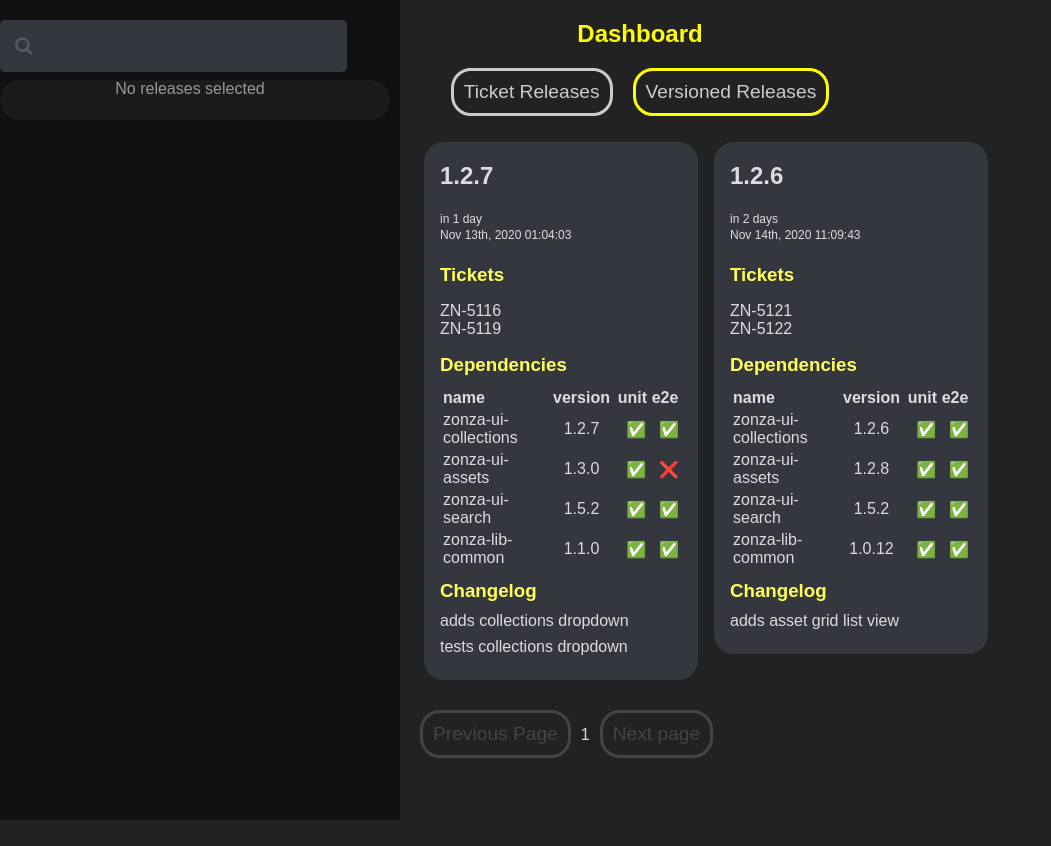
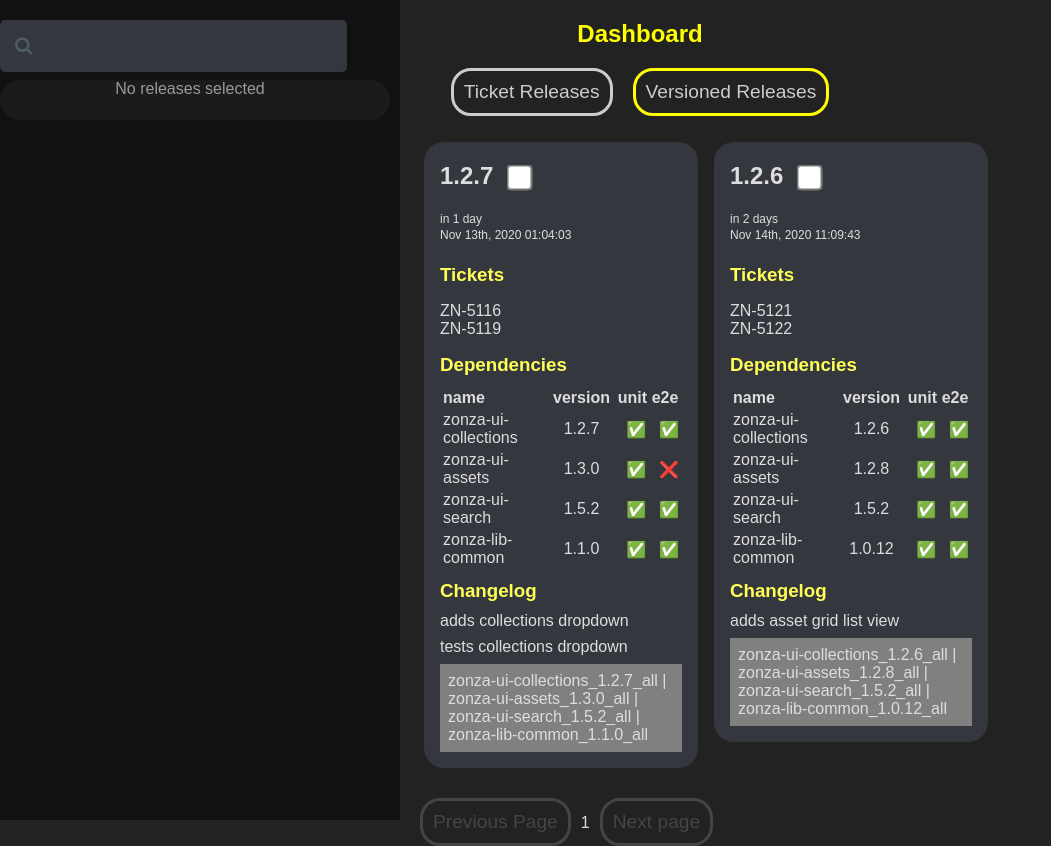
Before and after one commit to hogarthww-labs/release-dashboard, a React (Create React App) app: page / in a window 1280 px wide. Shown: the whole page, without its empty margins (0-1051 px from the left). Before the commit the page ends 800 px from the top, so only its background shows below. Built offline with nearby package versions, Linux system fonts and the light colour scheme.

Commit message:
add more raptly package release displays

```diff
--- a/src/components/Combined.js
+++ b/src/components/Combined.js
@@ -40,9 +40,7 @@ const SelectedReleaseNames = ({releases}) => {
   return Object.keys(releases).join(', ')
 }
 
-const DeployCombinedReleaseAsVersion = ({dependencies}) => {
-  const [version, setVersion] = useState("")
-  const [_, setDeployment] = useState(false)
+export const RaptlyDependencies = ({dependencies}) => {
   const [deploymentCommand, setDeploymentCommand] = useState("")
 
   useEffect(() => {
@@ -51,12 +49,19 @@ const DeployCombinedReleaseAsVersion = ({dependencies}) => {
     setDeploymentCommand(calcCommand())
   }, [dependencies])
 
+  return <div className="deployCommand">{deploymentCommand}</div>
+}
+
+const DeployCombinedReleaseAsVersion = ({dependencies}) => {
+  const [version, setVersion] = useState("")
+  const [_, setDeployment] = useState(false)
+
   return <>
-  <div className="deployVersion">
-    <input name="version" value={version} onChange={(e) => setVersion(e.target.value) } placeholder="version" />
-    <button id="deploy" name="deploy" onClick={() => setDeployment(version)}>Deploy</button>
-  </div>
-  <div className="deployCommand">{deploymentCommand}</div>
+    <div className="deployVersion">
+      <input name="version" value={version} onChange={(e) => setVersion(e.target.value) } placeholder="version" />
+      <button id="deploy" name="deploy" onClick={() => setDeployment(version)}>Deploy</button>
+    </div>
+    <RaptlyDependencies dependencies={dependencies} />
   </>
 }
 
--- a/src/components/Common.js
+++ b/src/components/Common.js
@@ -13,6 +13,8 @@ export const DateAndTime = ({date}) => {
   const dt = new window.Date(date)
   return <div className="date"><TimeAgo date={dt} /><Date date={dt} /></div>
 }
+
+export const SelectRelease = ({id, selected, setSelected}) => <input name={id} className="selectRelease" selected={selected} type="checkbox" onClick={e => setSelected(e.target.checked)} />
 
 export const Pagination = ({setPage, page, latestData}) => <div className="pagination">
   <button
--- a/src/components/TicketRelease.js
+++ b/src/components/TicketRelease.js
@@ -1,8 +1,7 @@
 import React, { useState, useEffect } from 'react';
+import { RaptlyDependencies } from './Combined';
 
-import { Changelog, DateAndTime, Dependencies, Tickets } from './Common';
-
-const SelectRelease = ({id, selected, setSelected}) => <input name={id} className="selectRelease" selected={selected} type="checkbox" onClick={e => setSelected(e.target.checked)} />
+import { Changelog, DateAndTime, Dependencies, SelectRelease, Tickets } from './Common';
 
 export const TicketRelease = ({ release, addRelease, removeRelease }) => {
   const [selected, setSelected] = useState("")
@@ -18,6 +17,7 @@ export const TicketRelease = ({ release, addRelease, removeRelease }) => {
       <Tickets tickets={tickets } />
       <Dependencies dependencies={dependencies } />
       <Changelog changelog={changelog } />
+      <RaptlyDependencies dependencies={dependencies} />
     </div>
   );
 }
--- a/src/components/VersionRelease.js
+++ b/src/components/VersionRelease.js
@@ -1,16 +1,23 @@
-import React from 'react';
+import React, { useState, useEffect } from 'react';
+import { RaptlyDependencies } from './Combined';
 
-import { Changelog, DateAndTime, Dependencies, Tickets } from './Common';
+import { Changelog, DateAndTime, Dependencies, SelectRelease, Tickets } from './Common';
 
-export const VersionRelease = ({ release }) => {
+export const VersionRelease = ({ release, addRelease, removeRelease }) => {
+  const [selected, setSelected] = useState("")
   const { id, date, tickets, dependencies, changelog } = release
+  useEffect(() => {
+    selected ? addRelease(id, release) : removeRelease(id)
+  }, [id, release, selected, addRelease, removeRelease])
+
   return (
     <div className="card">
-      <h2>{ id }</h2>
+      <h2>{ id }<SelectRelease id={id} selected={selected} setSelected={setSelected} /></h2>
       <DateAndTime date={date } />
       <Tickets tickets={tickets } />
       <Dependencies dependencies={dependencies } />
       <Changelog changelog={changelog } />
+      <RaptlyDependencies dependencies={dependencies} />
     </div>
   );
 }
--- a/src/components/VersionedReleases.js
+++ b/src/components/VersionedReleases.js
@@ -4,6 +4,7 @@ import { usePaginatedQuery, useQueryCache } from 'react-query';
 
 import { Pagination } from './Common';
 import { VersionRelease } from './VersionRelease';
+import { useStore } from './store';
 
 const fetchVersionedReleases = async (key, page, query) => {
   // const res = await fetch(`${host}/versioned-releases/?page=${page}`);
@@ -21,6 +22,9 @@ const fetchVersionedReleases = async (key, page, query) => {
 
 const VersionedReleases = ({query}) => {
   const [ page, setPage ] = useState(1);
+  const addRelease = useStore(state => state.addRelease)
+  const removeRelease = useStore(state => state.removeRelease)
+
   const {
     resolvedData,
     latestData,
@@ -51,7 +55,7 @@ const VersionedReleases = ({query}) => {
             breakpointCols={3}
             className="my-masonry-grid"
             columnClassName="my-masonry-grid_column">
-            { resolvedData.map(release => <VersionRelease key={release.id} release={release} /> ) }
+            { resolvedData.map(release => <VersionRelease key={release.id} release={release} addRelease={addRelease} removeRelease={removeRelease} /> ) }
           </Masonry>
           <Pagination setPage={setPage} page={page} latestData={latestData} />
         </div>
```
